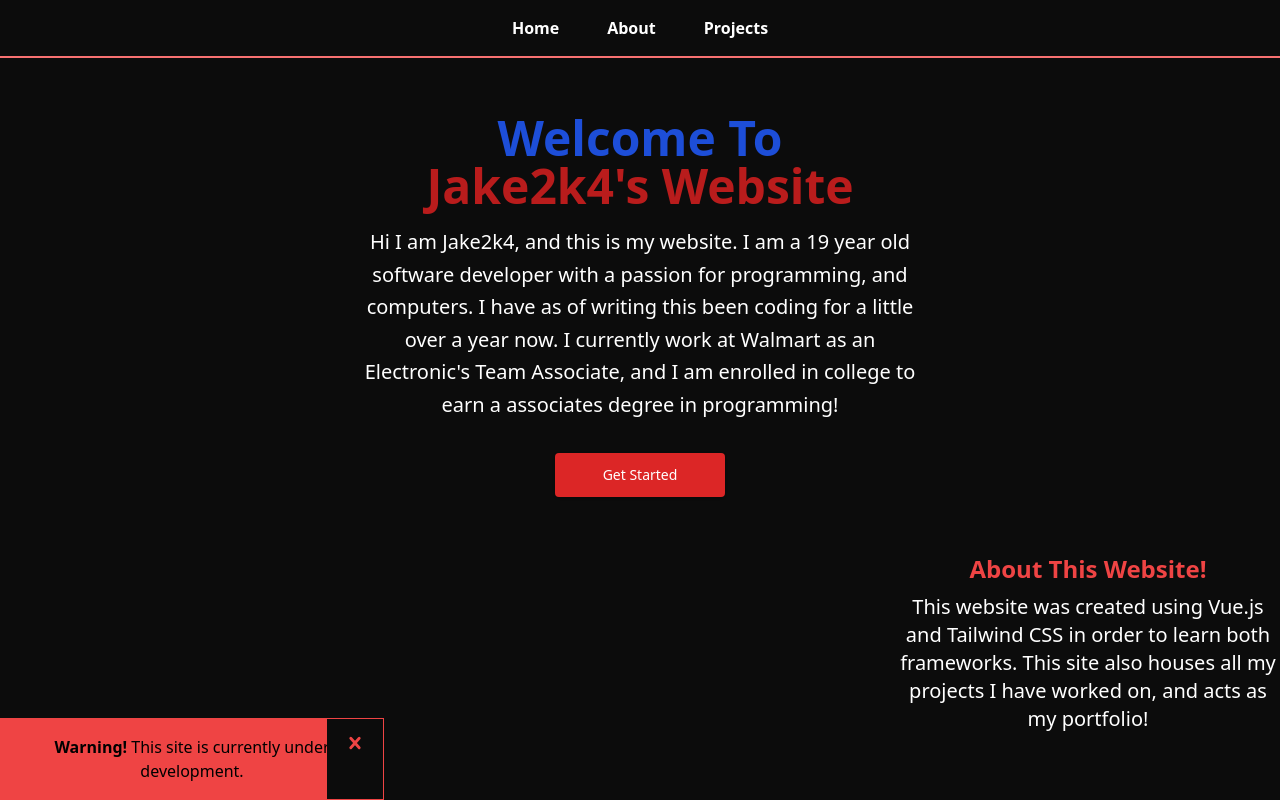
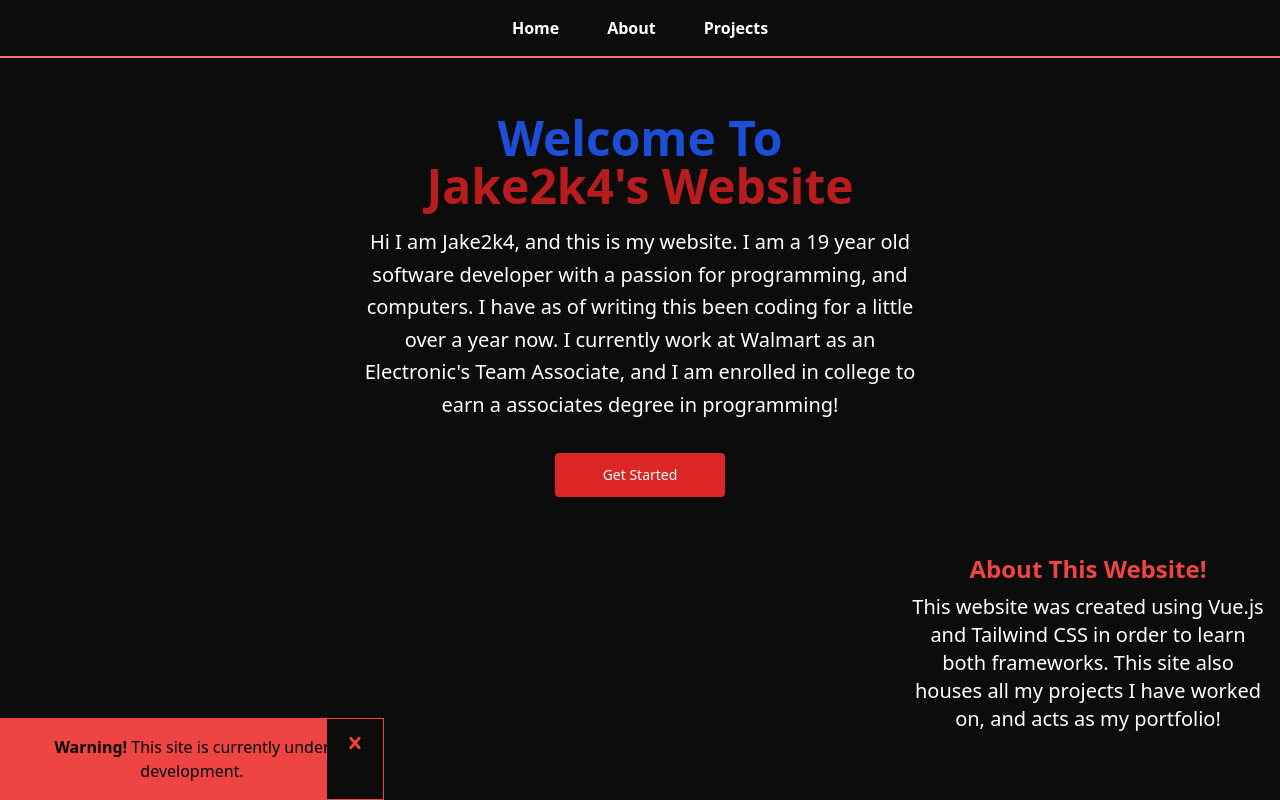
Before and after one commit to jakeyboi1/Jake2k4s-Website, a Vue app: page / in a window 1280 px wide. Built offline with nearby package versions, Linux system fonts and the light colour scheme.

Commit message:
aboutSiteFix

```diff
--- a/src/pages/homePage.vue
+++ b/src/pages/homePage.vue
@@ -27,7 +27,7 @@ const warningVisible = ref(true)
             </div>
         </div>
 
-        <div class="w-96 h-34 ml-auto">
+        <div class="w-96 h-34 ml-auto px-4"> <!--ml-auto puts it all the way to the left and helps mobile resolution-->
             <div class="text-2xl font-bold text-red-500">About This Website!</div>
             <body class="text-white mt-2 text-xl">This website was created using Vue.js and Tailwind CSS in order to learn both frameworks. This site also houses all my projects I have worked on, and acts as my portfolio!</body>
         </div>
```
